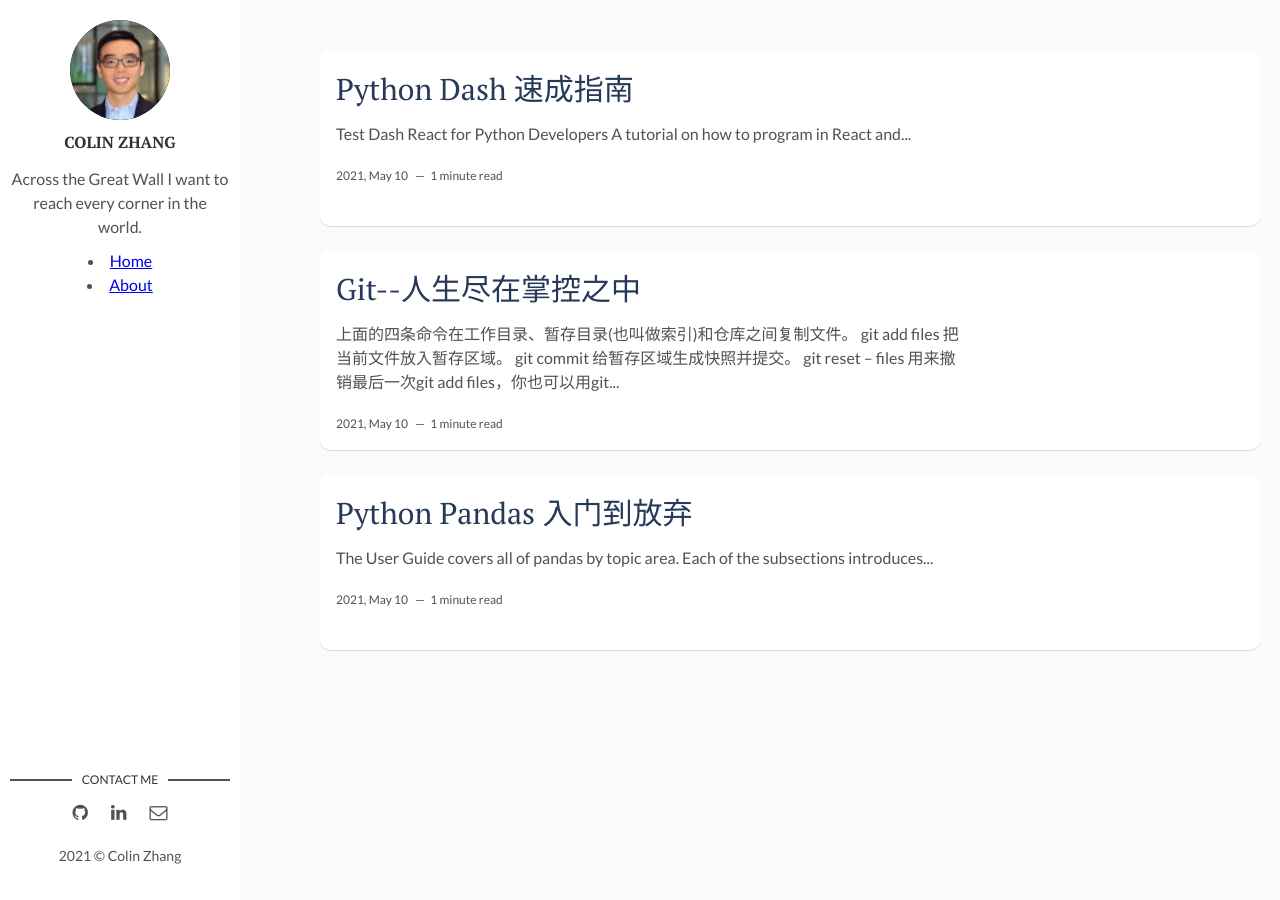
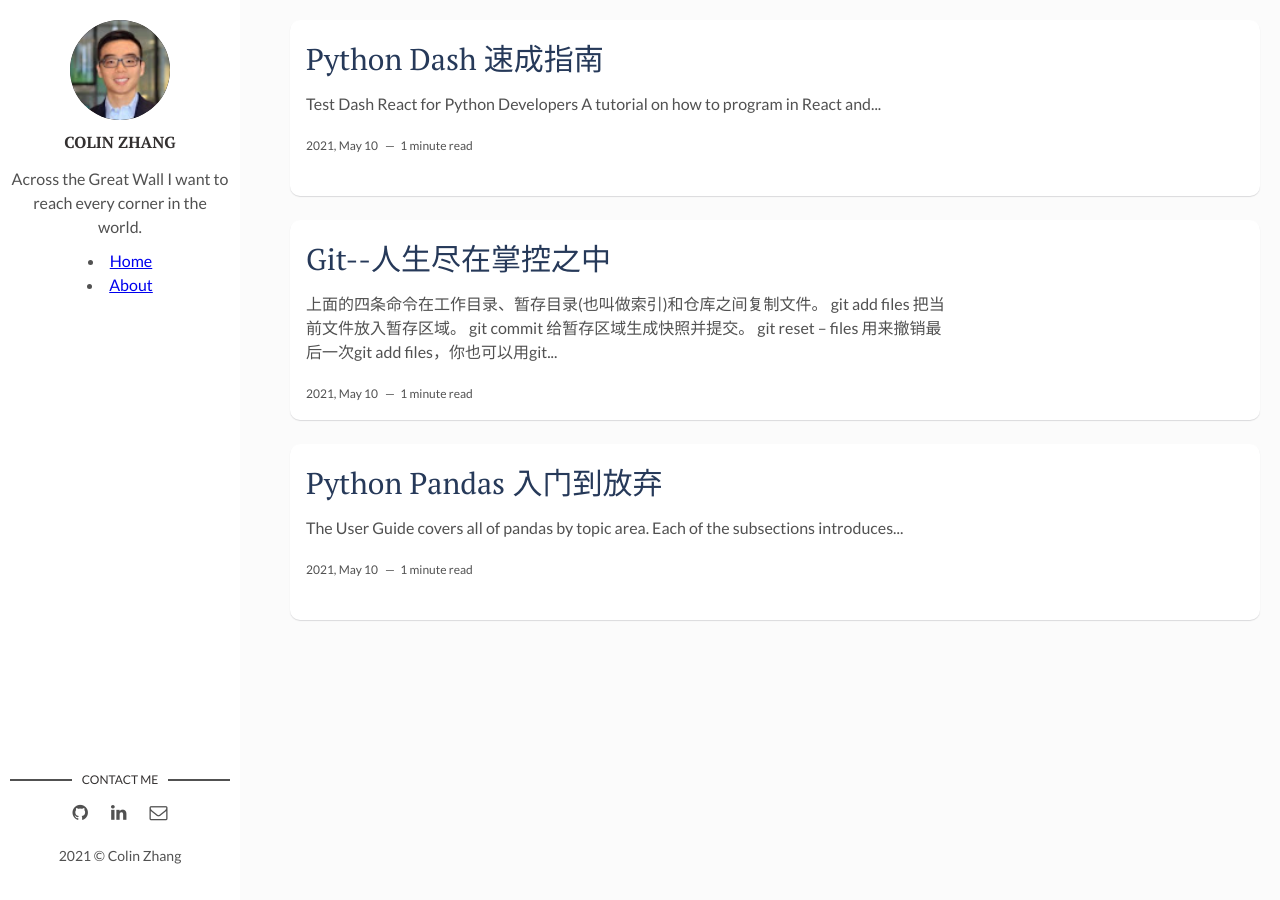
Before and after one commit to colinjuntaozhang/colinjuntaozhang.github.io, a Jekyll site: the page built from index.html, in a window 1280 px wide. Built offline with Jekyll 4.4.1, drawn with Linux system fonts in a browser that asks for light colours; the list of posts is cut into pages by our own code.

Commit message:
try the margin left to be 30 px

```diff
--- a/assets/css/main.css
+++ b/assets/css/main.css
@@ -777,8 +777,8 @@ body {
   color: #515151;
   background-color: #fbfbfb;
   margin: auto;
-  margin-left: 60px;
-  padding: 30px 0;
+  margin-left: 30px;
+  /* padding: 30px 0; */
   -webkit-font-smoothing: antialiased;
   -moz-osx-font-smoothing: grayscale;
 }
```
